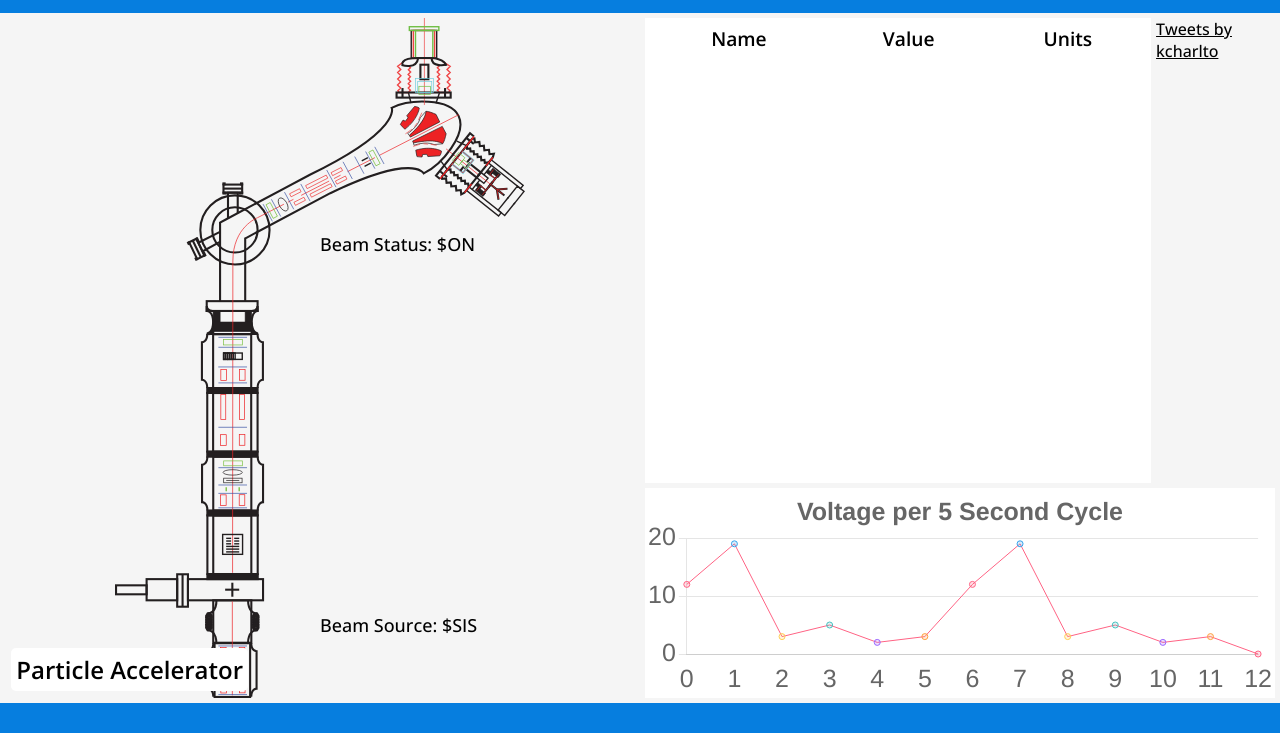
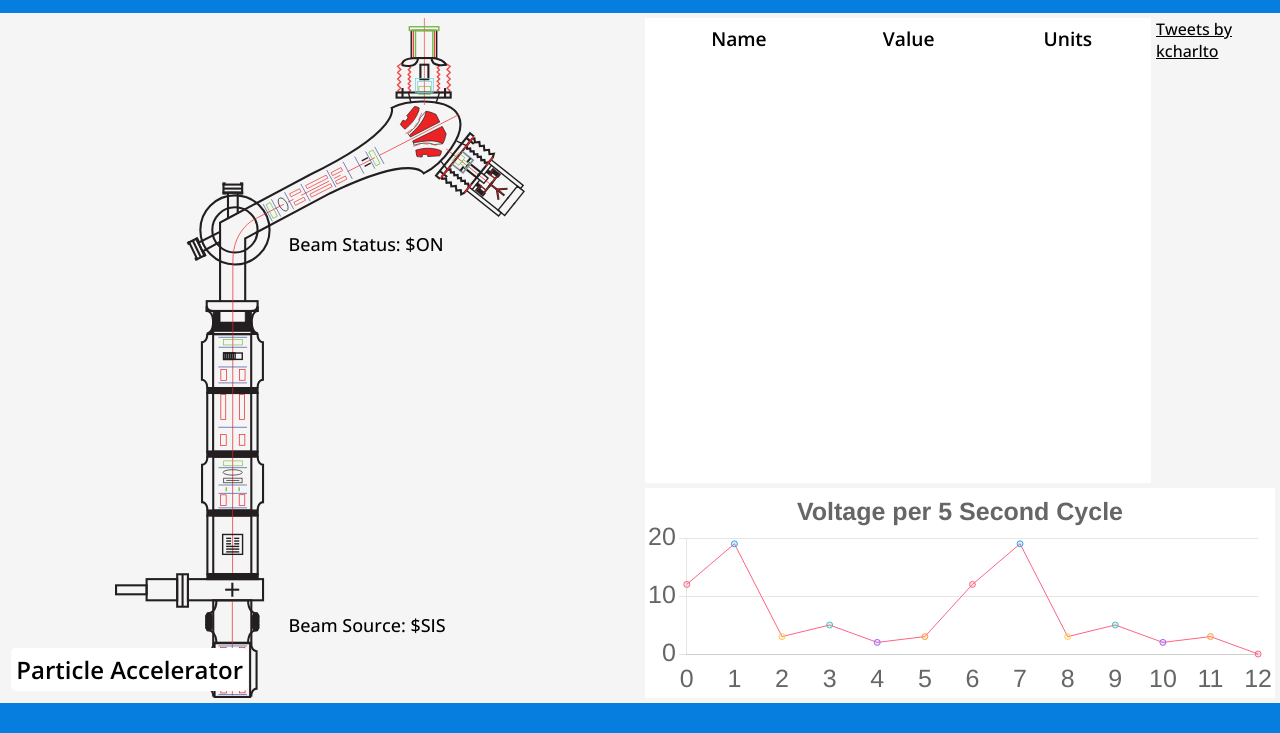
Before and after one commit to Filet26/TRIUMF_442_HLA_2, a plain HTML site: page TRIUMF-frontend/index.html in a window 1280 px wide. Shown: the part 67-800 px from the top of the page. Drawn offline with nearby package versions, Linux system fonts and the light colour scheme; no server answers.

Commit message:
moved label over

```diff
--- a/TRIUMF-frontend/style.css
+++ b/TRIUMF-frontend/style.css
@@ -80,7 +80,7 @@ img.graph {
 
 .imageLabelContainer label.diagramLabel {
   position: absolute;
-  left: 50%;
+  left: 45%;
   bottom: 9%;
   font-size: large;
   font-weight: 500;
@@ -88,7 +88,7 @@ img.graph {
 
 .imageLabelContainer label.diagramLabel2 {
   position: absolute;
-  left: 50%;
+  left: 45%;
   bottom: 65%;
   font-size: large;
   font-weight: 500;
```
